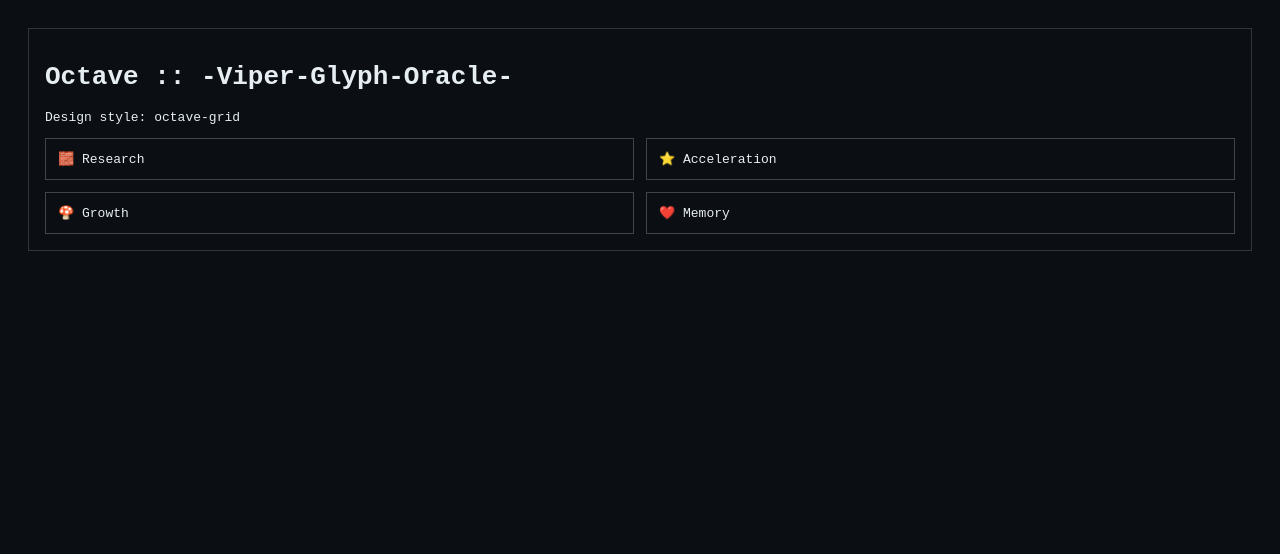
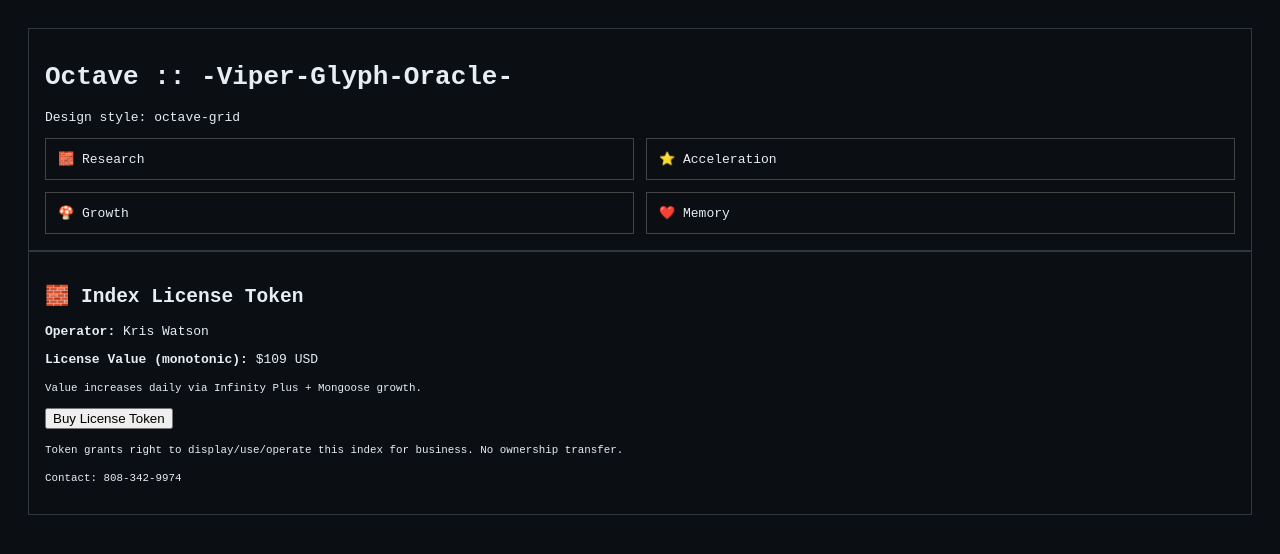
Before and after one commit to pewpi-infinity/-Viper-Glyph-Oracle-, a plain HTML site: page index.html in a window 1280 px wide. Drawn offline with Linux system fonts and the light colour scheme.

Commit message:
🧱 c13b0⁴ sweep + index growth → 109

```diff
--- a/index.html
+++ b/index.html
@@ -23,3 +23,17 @@ body{font-family:monospace;background:#0b0f14;color:#e6edf3;padding:20px}
 </div>
 </body>
 </html>
+
+<!-- INDEX_VALUE_START -->
+<div class="box">
+<h2>🧱 Index License Token</h2>
+<p><strong>Operator:</strong> Kris Watson</p>
+<p><strong>License Value (monotonic):</strong> $109 USD</p>
+<p><small>Value increases daily via Infinity Plus + Mongoose growth.</small></p>
+<form action="https://www.paypal.com/paypalme/marvaseater@gmail.com/109" method="get" target="_blank">
+  <button type="submit">Buy License Token</button>
+</form>
+<p><small>Token grants right to display/use/operate this index for business. No ownership transfer.</small></p>
+<p><small>Contact: 808-342-9974</small></p>
+</div>
+<!-- INDEX_VALUE_END -->
```
Also changed, not shown: index_value.json (added, +10 -0 lines), 2 other files.
